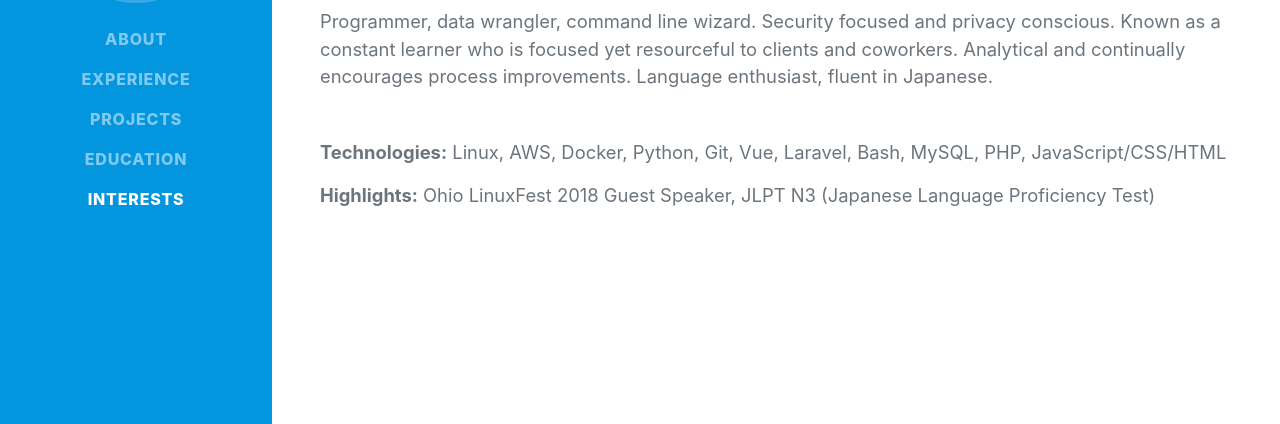
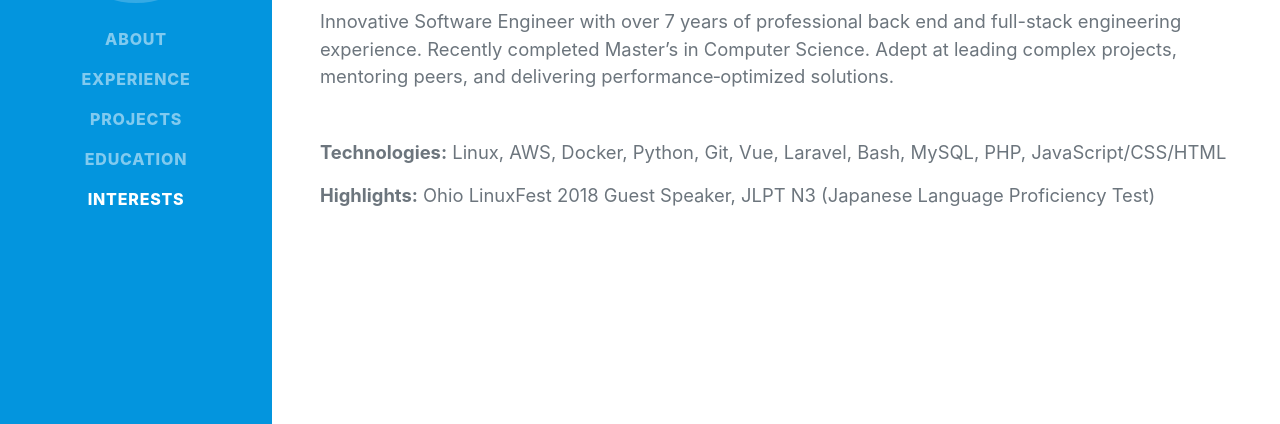
Before and after one commit to brentbenzinger/brentbenzinger.github.io, a website: page index.html in a window 1280 px wide. Shown: the part 373-797 px from the top of the page. Drawn offline with nearby package versions, Linux system fonts and the light colour scheme; a web font is replaced by a local one.

Commit message:
updated about me section to be a little more soul-less, mention master's degree though

```diff
--- a/index.html
+++ b/index.html
@@ -49,7 +49,8 @@
                         <a href="mailto:brent@bbenz.io">brent@bbenz.io</a>
                     </div>
                     <p class="lead mb-5">
-                   Programmer, data wrangler, command line wizard. Security focused and privacy conscious. Known as a constant learner who is focused yet resourceful to clients and coworkers. Analytical and continually encourages process improvements.  Language enthusiast, fluent in Japanese.
+                    Innovative Software Engineer with over 7 years of professional back end and full-stack engineering experience. Recently completed Master’s in
+                    Computer Science. Adept at leading complex projects, mentoring peers, and delivering performance‐optimized solutions.
                     </p>
                     <p class="lead"><strong>Technologies:</strong> Linux, AWS, Docker, Python, Git, Vue, Laravel, Bash, MySQL, PHP, JavaScript/CSS/HTML</p>
                     <p class="lead"><strong>Highlights:</strong> Ohio LinuxFest 2018 Guest Speaker, JLPT N3 (Japanese Language Proficiency Test)</p>
```
